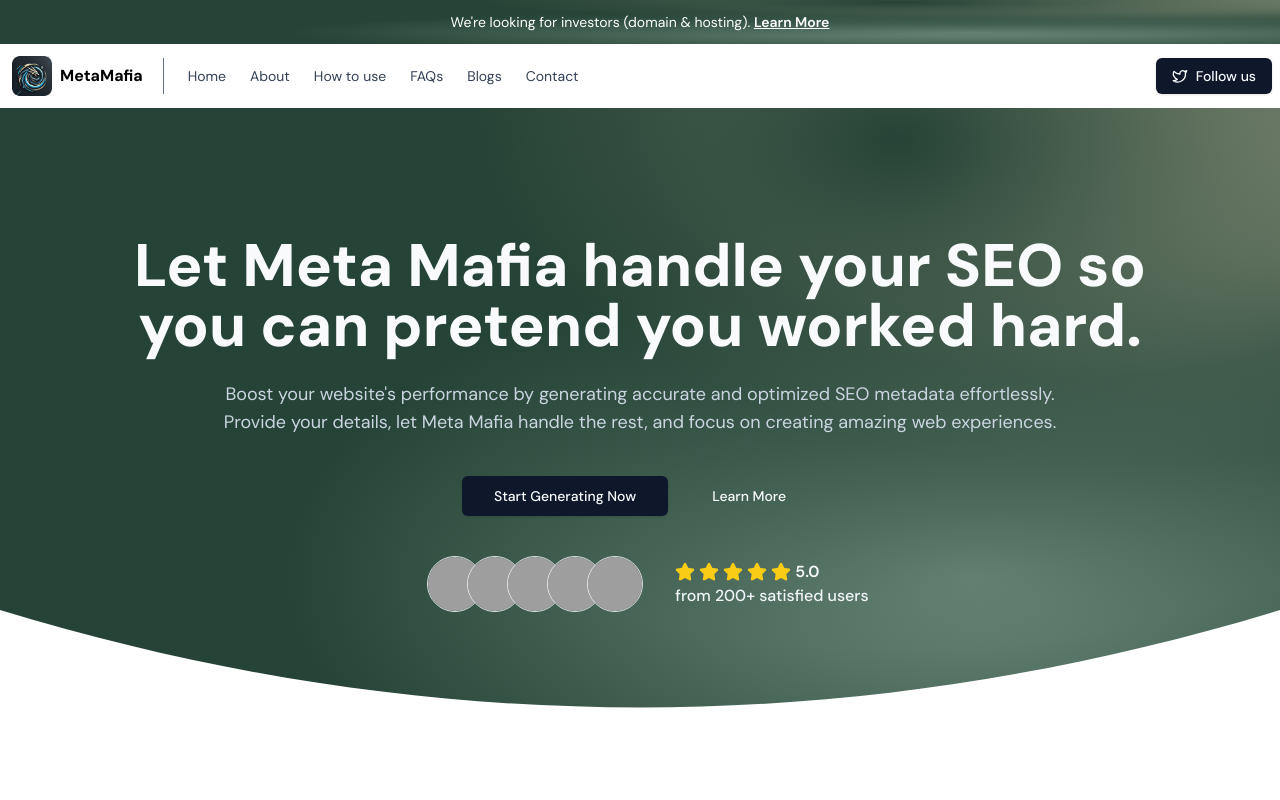
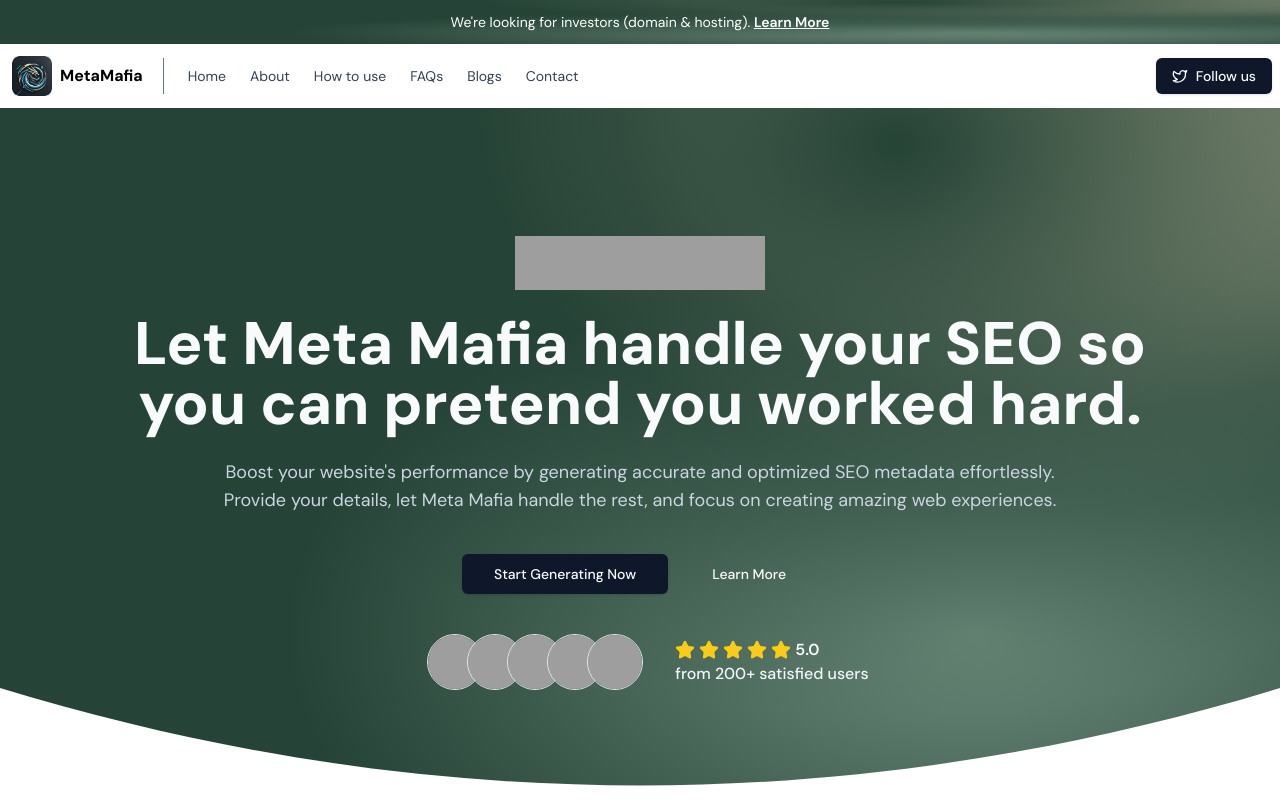
Before and after one commit to Webrizen/meta-mafia, a Next.js app: page / in a window 1280 px wide. Shown: the top 800 px of the page. Built offline with nearby package versions, Linux system fonts and the light colour scheme; grey boxes are pictures that could not be loaded.

Commit message:
"Added Product Hunt badge and reformatted paragraph text in Home component"

```diff
--- a/src/app/page.js
+++ b/src/app/page.js
@@ -8,13 +8,28 @@ export default function Home() {
   return (
     <>
       <section className="py-32 dark-bg-custom relative">
+          <a
+            href="https://www.producthunt.com/posts/meta-mafia?embed=true&utm_source=badge-featured&utm_medium=badge&utm_souce=badge-meta&#0045;mafia"
+            target="_blank"
+          >
+            <img
+              src="https://api.producthunt.com/widgets/embed-image/v1/featured.svg?post_id=648920&theme=light"
+              alt="Meta&#0032;Mafia - Automated&#0032;seo&#0032;metadata&#0032;for&#0032;next&#0046;js&#0032;website | Product Hunt"
+              className="w-[250px] h-[54px] mx-auto mb-6"
+              width="250"
+              height="54"
+            />
+          </a>
         <div className="container mx-auto text-center md:px-0 px-5">
           <div className="mx-auto flex max-w-screen-lg flex-col gap-6">
             <h1 className="text-3xl font-extrabold lg:text-6xl text-slate-50">
               Let Meta Mafia handle your SEO so you can pretend you worked hard.
             </h1>
             <p className="text-balance text-muted-foreground lg:text-lg text-slate-300">
-            Boost your website's performance by generating accurate and optimized SEO metadata effortlessly. Provide your details, let Meta Mafia handle the rest, and focus on creating amazing web experiences.
+              Boost your website's performance by generating accurate and
+              optimized SEO metadata effortlessly. Provide your details, let
+              Meta Mafia handle the rest, and focus on creating amazing web
+              experiences.
             </p>
           </div>
           <div className="flex justify-center items-center md:flex-row flex-col md:max-w-2xl max-w-sm gap-3 mt-10 mx-auto">
```
